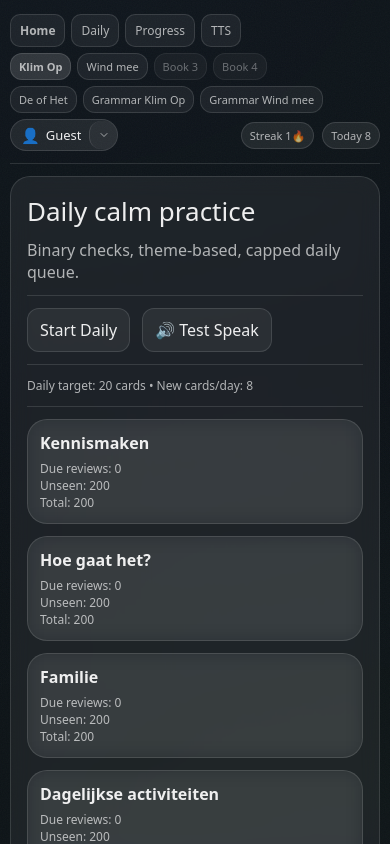
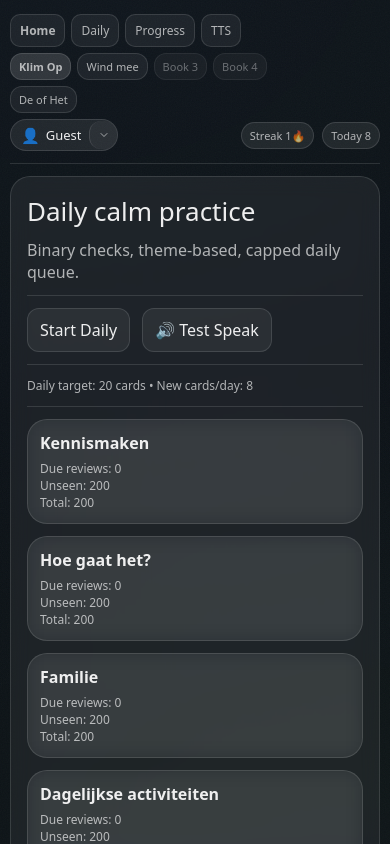
Before and after one commit to marouaneduboc/klimop-mvp, a React (Vite) app in the folder apps/web/: page / in a window 390 px wide. Shown: the top 844 px of the page. Built offline with nearby package versions, Linux system fonts and the light colour scheme.

Commit message:
Top bar: remove redundant grammar book buttons
Drop Grammar Klim Op and Grammar Wind mee from the tools row now that grammar progression is integrated into Daily Practice, improving mobile fit and reducing nav clutter.

Made-with: Cursor

```diff
--- a/apps/web/src/App.tsx
+++ b/apps/web/src/App.tsx
@@ -465,22 +465,6 @@ function AppContent({ currentUserId, users, setUsers, setCurrentUserId }: { curr
         </div>
         <div className="topBarRowTools">
           <button type="button" onClick={()=>setRoute('deofhet')} className="pill topBarBookPill" style={{ fontWeight:route==='deofhet'?700:500, background:route==='deofhet'?'rgba(255,255,255,0.14)':'var(--panel)', border:'1px solid rgba(255,255,255,0.12)' }}>De of Het</button>
-          <button
-            type="button"
-            onClick={()=>{ setCurrentBookId('klimop'); setRoute('grammar') }}
-            className="pill topBarBookPill"
-            style={{ fontWeight:route==='grammar'&&currentBookId==='klimop'?700:500, background:route==='grammar'&&currentBookId==='klimop'?'rgba(255,255,255,0.14)':'var(--panel)', border:'1px solid rgba(255,255,255,0.12)' }}
-          >
-            Grammar Klim Op
-          </button>
-          <button
-            type="button"
-            onClick={()=>{ setCurrentBookId('windmee'); setRoute('grammar') }}
-            className="pill topBarBookPill"
-            style={{ fontWeight:route==='grammar'&&currentBookId==='windmee'?700:500, background:route==='grammar'&&currentBookId==='windmee'?'rgba(255,255,255,0.14)':'var(--panel)', border:'1px solid rgba(255,255,255,0.12)' }}
-          >
-            Grammar Wind mee
-          </button>
         </div>
         <div className="topBarRow2">
           <div className="profilePillWrap" ref={profileWrapRef}>
```
